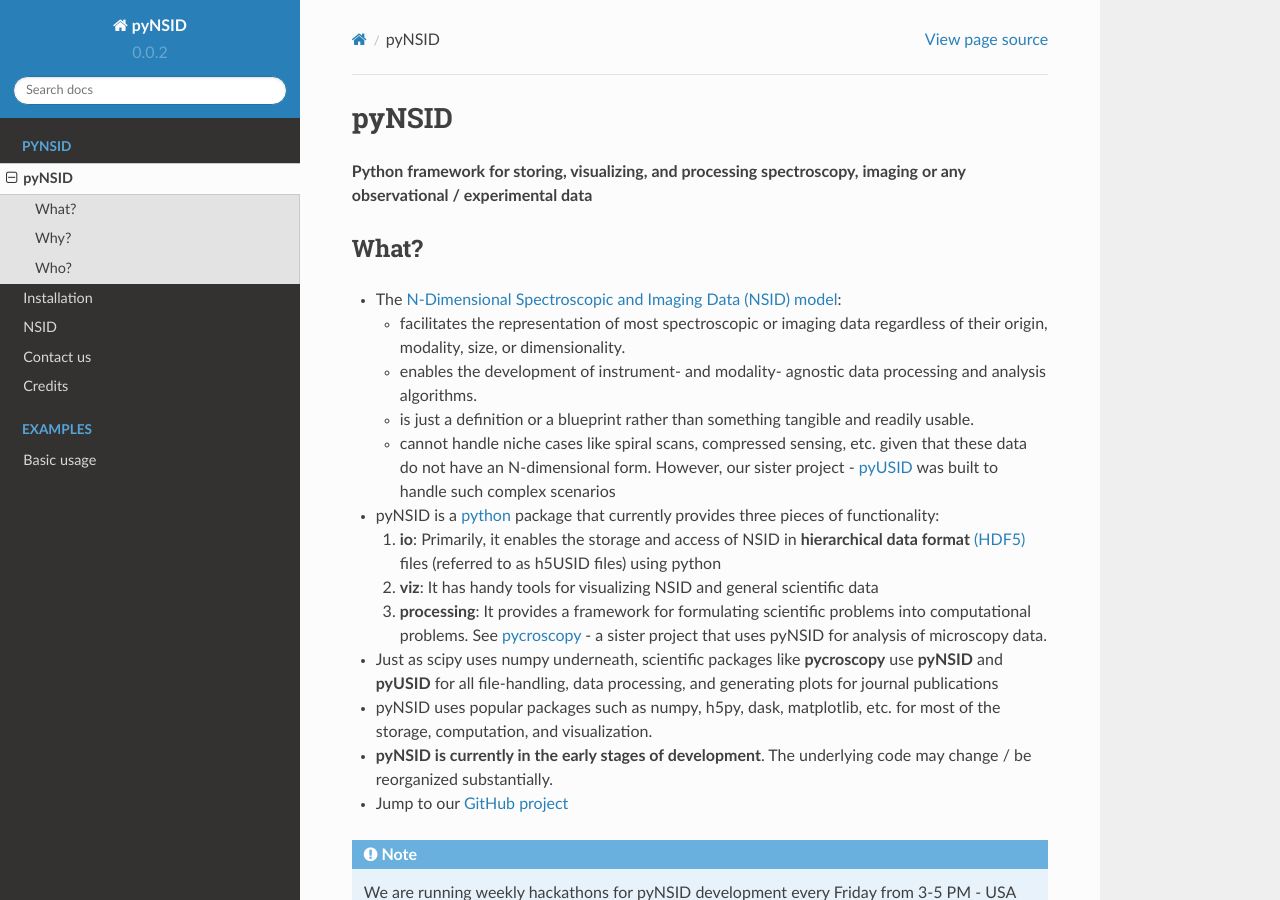
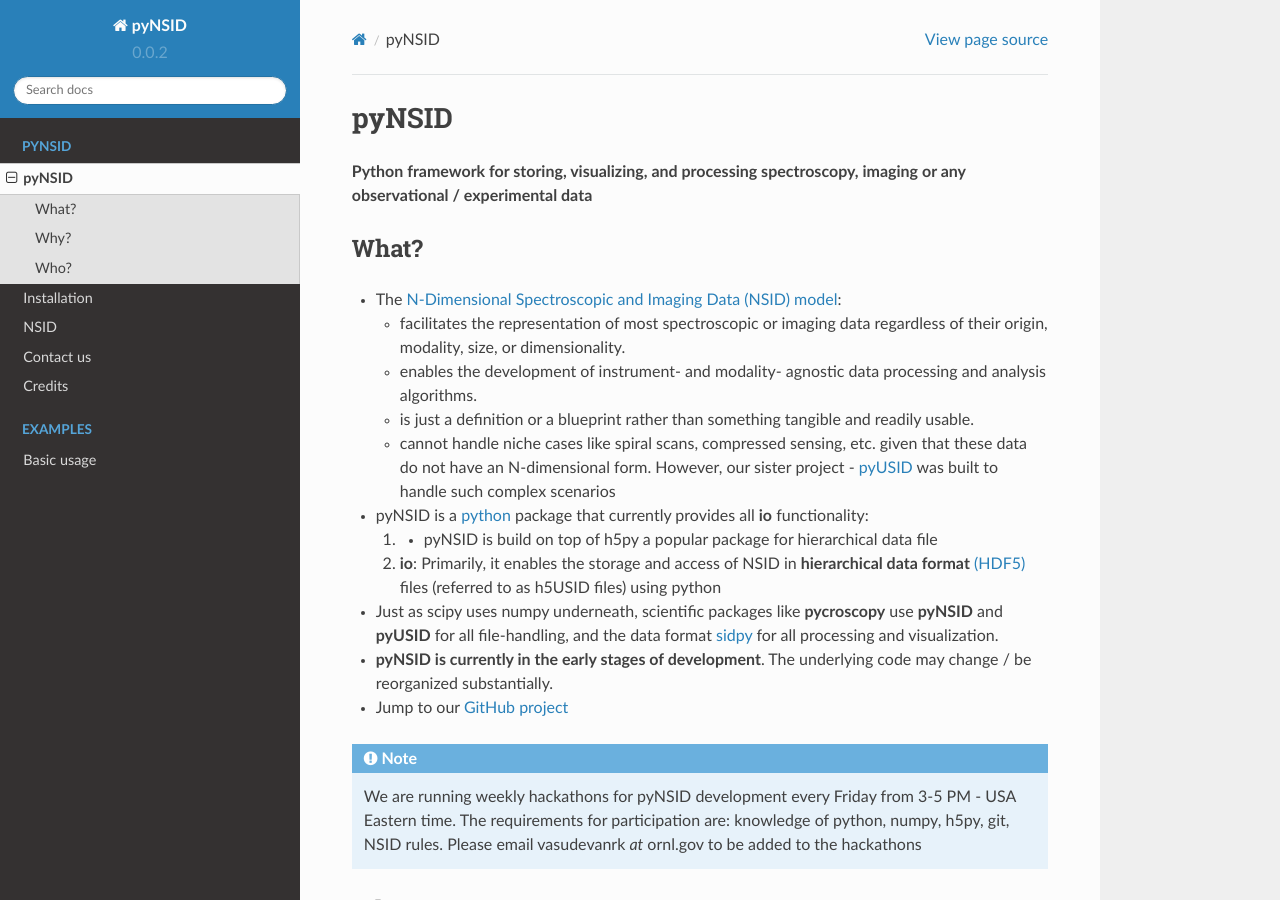
Before and after one commit to pycroscopy/pyNSID, a Sphinx documentation site: the page built from docs/source/about.rst, in a window 1280 px wide and 900 px high. Built offline with Sphinx 7.4.7 and the Read the Docs theme 2.0.0, drawn with Linux system fonts in a browser that asks for light colours; pages that are not in the unit, such as notebooks, are missing from menus.

Commit message:
cleaned up documentation

```diff
--- a/docs/source/about.rst
+++ b/docs/source/about.rst
@@ -13,15 +13,12 @@
   * is just a definition or a blueprint rather than something tangible and readily usable.
   * cannot handle niche cases like spiral scans, compressed sensing, etc. given that these data do not have an N-dimensional form.
     However, our sister project - `pyUSID <../pyUSID/about.html>`_ was built to handle such complex scenarios
-* pyNSID is a `python <http://www.python.org/>`_ package that currently provides three pieces of functionality:
+* pyNSID is a `python <http://www.python.org/>`_ package that currently provides all  **io** functionality:
 
+  #. * pyNSID is build on top of h5py a popular package for hierarchical data file
   #. **io**: Primarily, it enables the storage and access of NSID in **hierarchical data format** `(HDF5) <http://extremecomputingtraining.anl.gov/files/2015/03/HDF5-Intro-aug7-130.pdf>`_ files (referred to as h5USID files) using python
-  #. **viz**: It has handy tools for visualizing NSID and general scientific data
-  #. **processing**: It provides a framework for formulating scientific problems into computational problems.
-     See `pycroscopy <../pycroscopy/about.html>`_ - a sister project that uses pyNSID for analysis of microscopy data.
 
-* Just as scipy uses numpy underneath, scientific packages like **pycroscopy** use **pyNSID** and **pyUSID** for all file-handling, data processing, and generating plots for journal publications
-* pyNSID uses popular packages such as numpy, h5py, dask, matplotlib, etc. for most of the storage, computation, and visualization.
+* Just as scipy uses numpy underneath, scientific packages like **pycroscopy** use **pyNSID** and **pyUSID** for all file-handling, and the data format `sidpy <https://github.com/pycroscopy/sidpy>`_  for all processing and visualization.
 * **pyNSID is currently in the early stages of development**. The underlying code may change / be reorganized substantially.
 * Jump to our `GitHub project <https://github.com/pycroscopy/pyNSID>`_
 
--- a/docs/source/credits.rst
+++ b/docs/source/credits.rst
@@ -3,7 +3,7 @@
 The core pyNSID team consists of:
 
 * `@ssomnath <https://github.com/ssomnath>`_ (Suhas Somnath)
-* `@gduscher <https://github.com/gduscher>`_ (Prof. Gerd Duscher)
+* `@gduscher <https://github.com/gduscher>`_ (Gerd Duscher)
 * `@ramav87 <https://github.com/ramav87>`_ (Rama K. Vasudevan)
 * `@rajgiriUW <https://github.com/rajgiriUW>`_ (Raj Giridharagopal)
 
--- a/docs/source/install.rst
+++ b/docs/source/install.rst
@@ -13,7 +13,7 @@
 
 - No?
 
-  - `Download and install Anaconda <https://www.anaconda.com/download/>`_ for Python 3.6
+  - `Download and install Anaconda <https://www.anaconda.com/download/>`_ for Python 3.6 or higher (current version is 3.8)
 
 - Yes?
 
@@ -29,7 +29,7 @@
 
 Compatibility
 ~~~~~~~~~~~~~
-* pyNSID is compatible with python 2.7, and 3.4 onwards. Please raise an issue if you find a bug.
+* pyNSID is compatible with python 3.6 onwards. Please raise an issue if you find a bug.
 * We do not support 32 bit architectures
 * We only support text that is UTF-8 compliant due to restrictions posed by HDF5
 
--- a/docs/source/nsid.rst
+++ b/docs/source/nsid.rst
@@ -8,7 +8,9 @@
 ----------------------
 h5py does indeed provide all the functionality necessary to support NSID. However, a layer of convenience and standardization is still useful / necessary for few reasons:
 
-1. To ensure that data (in memory) are always stored in the same standardized fashion. This would be a function like `pyUSID.hdf_utils.write_main_dataset() <https://pycroscopy.github.io/pyUSID/auto_examples/intermediate/plot_hdf_utils_write.html#write-main-dataset>`_ or a class like `pyUSID.ArrayTranslator <https://pycroscopy.github.io/pyUSID/auto_examples/beginner/plot_numpy_translator.html#sphx-glr-auto-examples-beginner-plot-numpy-translator-py>`_.
+1. To ensure that data (in memory) are always stored in the same standardized fashion.
+This would be a function like `pyUSID.hdf_utils.write_main_dataset() <https://pycroscopy.github.io/pyUSID/auto_examples/intermediate/plot_hdf_utils_write.html#write-main-dataset>`_
+or a class like `pyUSID.ArrayTranslator <https://pycroscopy.github.io/pyUSID/auto_examples/beginner/plot_numpy_translator.html#sphx-glr-auto-examples-beginner-plot-numpy-translator-py>`_.
 2. To make it easier to access relevant ancillary information from HDF5 datasets such as the dimensions, units, scales, etc. without needing to write a lot of h5py code. I anticpate that this may look like a class along the lines of `pyusid.USIDataset <https://pycroscopy.github.io/pyUSID/auto_examples/beginner/plot_usi_dataset.html>`_. However, this class may extend a ``dask.array`` object instead of a h5py.Dataset object for simplicity. ``xarray`` apparently extends pandas which is inappropriate for this application. However, packages like ``pint`` should ceratinly be used.
 3. To simplify certain ancillary tasks like identify all NSID datasets in a given file, seamlessly reusing datasets representing dimensions / copying datasets, verifying whether a dataset is indeed NSID or not.
 4. To facilitate embarrasingly parallel computations on datasets along the lines of `pyUSID.Process <https://pycroscopy.github.io/pyUSID/auto_examples/intermediate/plot_process.html#sphx-glr-auto-examples-intermediate-plot-process-py>`_. I would love to use dask to handle parallelization. However, HDF5 datasets are still not pickle-able. Therefore, Dask cannot operate on them. It is likely, that this framaework would rely on lower-level libraries like mpi4py
@@ -28,7 +30,7 @@
 * **dtype**: basic types like integer, float, and complex only. I am told that compound-valued datasets are not supported well in languages other than python. Therefore, such data should be broken up into simpler dtype datasets.
 * **chunks**: Leave as default / do not specify anything.
 * **compression**: Preferably do not use anything. If compression is indeed necessary, consider using `gzip`.
-* **Dimension scales**: Every single dimension needs to have at least one scale attached to it with the name(s) of the dimension(s) as the `label`(s) for the scale. Normally, we would only have one dataset attached to each dimension. However, for example, if one of the reference axes was a color (a tuple of three integers), we would need to attach three datasets to the scale for the appropriate dimension.
+* **Dimension scales**: Every single dimension needs to have at least one scale attached to it with the name(s) of the dimension(s) as the `label`(s) for the scale.Normally, we would only have one dataset attached to each dimension. However, for example, if one of the reference axes was a color (a tuple of three integers), we would need to attach three datasets to the scale for the appropriate dimension.
 * **Required Attributes**:
 
   * ``quantity``: `string`: Physical quantity that is contained in this dataset
```
